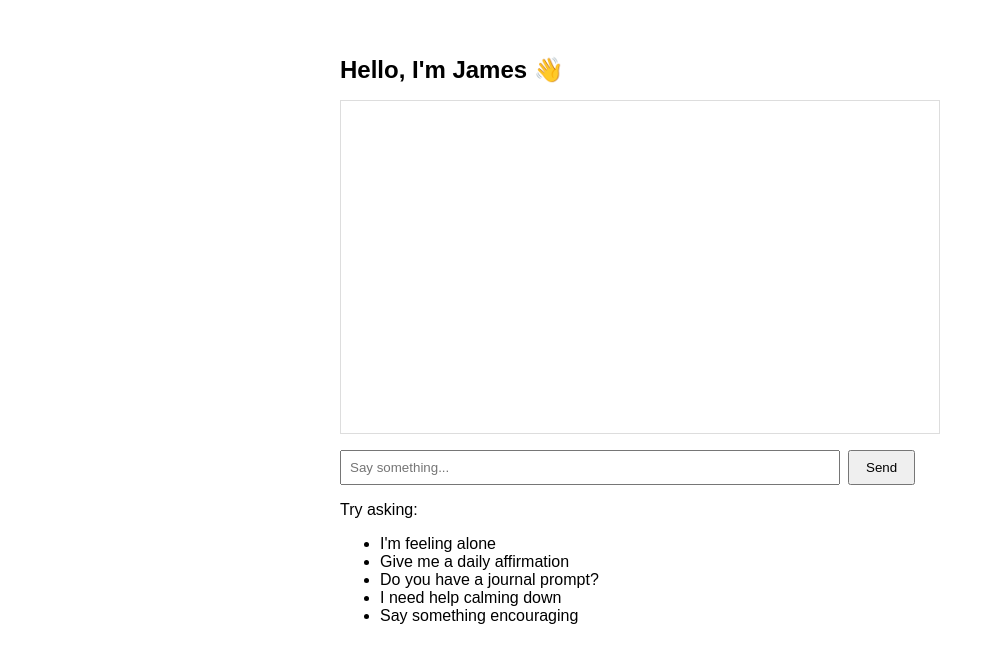
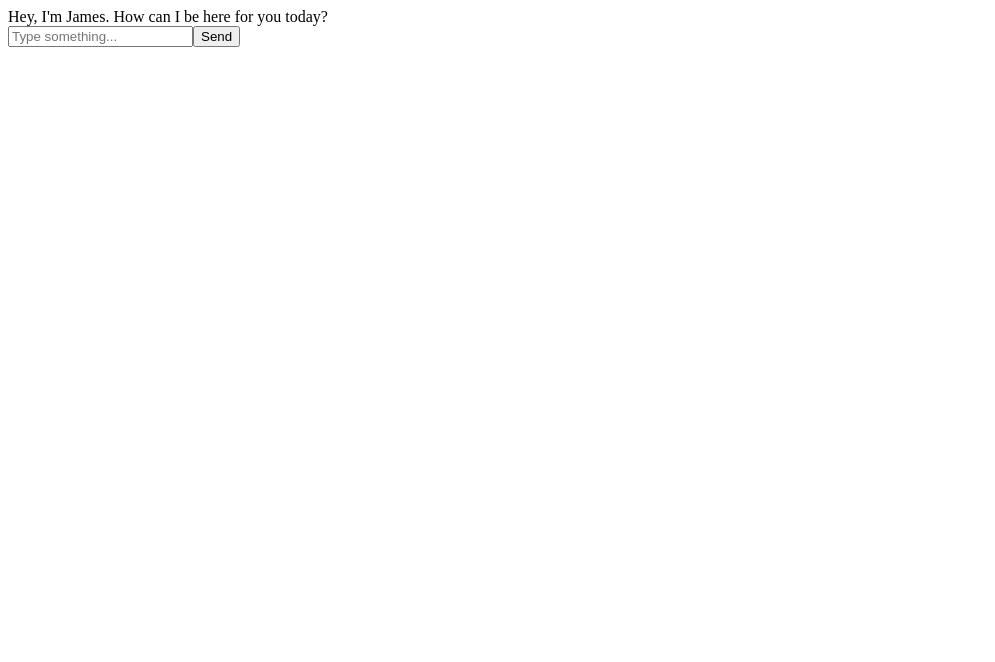
Before and after one commit to Jpruitt81/james-chatbot, a React (Vite) app: page / in a window 1280 px wide. Shown: the top 662 px of the page, without its empty margins (0-995 px from the left). Built offline with nearby package versions, Linux system fonts and the light colour scheme.

Commit message:
Update ChatBotJames.jsx

```diff
--- a/src/ChatBotJames.jsx
+++ b/src/ChatBotJames.jsx
@@ -1,70 +1,104 @@
-import React, { useState } from 'react';
-
-const conversationStarters = [
-  "I'm feeling alone",
-  "Give me a daily affirmation",
-  "Do you have a journal prompt?",
-  "I need help calming down",
-  "Say something encouraging"
-];
-
-const responses = {
-  alone: "I'm here with you. You are not alone, even if it feels that way right now. It's okay to feel what you're feeling.",
-  affirmation: "You are enough. You are worthy of love and peace. Breathe and remind yourself of your strength.",
-  journal: "Write about a moment today that made you feel something deeply. Why did it move you?",
-  breathe: "Let's take a deep breath together. Inhale slowly through your nose for 4 counts... hold... and exhale through your mouth for 6 counts.",
-  encouragement: "You're doing better than you think. Keep going, one step at a time. You matter."
-};
+import { useState, useRef, useEffect } from 'react';
+import { Card, CardContent } from "@/components/ui/card";
+import { Input } from "@/components/ui/input";
+import { Button } from "@/components/ui/button";
 
 export default function ChatBotJames() {
-  const [chatLog, setChatLog] = useState([]);
-  const [userInput, setUserInput] = useState('');
+  const [messages, setMessages] = useState([
+    { from: 'bot', text: "Hey, I'm James. How can I be here for you today?" }
+  ]);
+  const [input, setInput] = useState('');
+  const chatRef = useRef(null);
+
+  const responses = [
+    {
+      keywords: ['alone', 'lonely'],
+      reply: "You're not alone. I'm right here with you. Want to talk about it?"
+    },
+    {
+      keywords: ['affirmation'],
+      reply: "You are enough. You're doing your best, and that is more than okay."
+    },
+    {
+      keywords: ['journal', 'prompt'],
+      reply: "Try this: What's one thing you're proud of today, no matter how small?"
+    },
+    {
+      keywords: ['breathe', 'anxious', 'panic', 'calm'],
+      reply: "Let's take a deep breath together. Inhale for 4... hold... exhale for 6. You got this."
+    },
+    {
+      keywords: ['encourage', 'motivate'],
+      reply: "You’ve made it through 100% of your toughest days. That’s not luck — that’s you."
+    },
+    {
+      keywords: ['sad', 'cry', 'upset'],
+      reply: "It's okay to feel that way. Sometimes tears are the bravest thing we do."
+    },
+    {
+      keywords: ['happy', 'grateful', 'joy'],
+      reply: "That’s beautiful! Let’s hold on to that feeling and celebrate the small wins."
+    },
+    {
+      keywords: ['confused', 'lost'],
+      reply: "It’s okay not to have all the answers right now. One step at a time — I’m with you."
+    }
+  ];
+
+  const defaultReply = "I'm listening. Tell me more, or type 'affirmation', 'journal', or 'breathe' for something specific.";
 
   const handleSend = () => {
-    const input = userInput.toLowerCase();
-    let reply = "I'm listening... tell me more.";
+    if (!input.trim()) return;
 
-    if (input.includes("alone")) reply = responses.alone;
-    else if (input.includes("affirmation")) reply = responses.affirmation;
-    else if (input.includes("journal")) reply = responses.journal;
-    else if (input.includes("calm") || input.includes("breathe")) reply = responses.breathe;
-    else if (input.includes("encouragement")) reply = responses.encouragement;
+    const userMessage = input.trim();
+    setMessages(prev => [...prev, { from: 'user', text: userMessage }]);
+    setInput('');
 
-    setChatLog([...chatLog, { from: 'you', text: userInput }, { from: 'James', text: reply }]);
-    setUserInput('');
+    const matched = responses.find(r =>
+      r.keywords.some(keyword => userMessage.toLowerCase().includes(keyword))
+    );
+
+    const botReply = matched ? matched.reply : defaultReply;
+
+    setTimeout(() => {
+      setMessages(prev => [...prev, { from: 'bot', text: botReply }]);
+    }, 600);
   };
 
+  useEffect(() => {
+    if (chatRef.current) {
+      chatRef.current.scrollTop = chatRef.current.scrollHeight;
+    }
+  }, [messages]);
+
   return (
-    <div style={{ padding: '2rem', fontFamily: 'sans-serif', maxWidth: 600, margin: 'auto' }}>
-      <h1 style={{ fontSize: '24px', marginBottom: '1rem' }}>Hello, I'm James 👋</h1>
-
-      <div style={{ border: '1px solid #ddd', padding: '1rem', height: '300px', overflowY: 'auto', marginBottom: '1rem' }}>
-        {chatLog.map((msg, index) => (
-          <div key={index} style={{ marginBottom: '0.5rem' }}>
-            <strong>{msg.from}:</strong> {msg.text}
+    <div className="flex flex-col items-center justify-center min-h-screen bg-gray-100 px-4 py-8">
+      <Card className="w-full max-w-md shadow-2xl">
+        <CardContent className="p-6 flex flex-col gap-4">
+          <div
+            ref={chatRef}
+            className="h-80 overflow-y-auto border rounded-md p-4 bg-white space-y-3"
+          >
+            {messages.map((msg, i) => (
+              <div key={i} className={`flex ${msg.from === 'user' ? 'justify-end' : 'justify-start'}`}>
+                <div className={`rounded-xl px-4 py-2 max-w-xs text-sm ${msg.from === 'user' ? 'bg-blue-100 text-right' : 'bg-gray-200'}`}>
+                  {msg.text}
+                </div>
+              </div>
+            ))}
           </div>
-        ))}
-      </div>
-
-      <input
-        type="text"
-        placeholder="Say something..."
-        value={userInput}
-        onChange={(e) => setUserInput(e.target.value)}
-        style={{ width: '80%', padding: '0.5rem' }}
-      />
-      <button onClick={handleSend} style={{ padding: '0.5rem 1rem', marginLeft: '0.5rem' }}>
-        Send
-      </button>
-
-      <div style={{ marginTop: '1rem' }}>
-        <p>Try asking:</p>
-        <ul>
-          {conversationStarters.map((starter, i) => (
-            <li key={i}>{starter}</li>
-          ))}
-        </ul>
-      </div>
+          <div className="flex gap-2">
+            <Input
+              placeholder="Type something..."
+              value={input}
+              onChange={(e) => setInput(e.target.value)}
+              onKeyDown={(e) => e.key === 'Enter' && handleSend()}
+              className="flex-1"
+            />
+            <Button onClick={handleSend}>Send</Button>
+          </div>
+        </CardContent>
+      </Card>
     </div>
   );
 }
```
